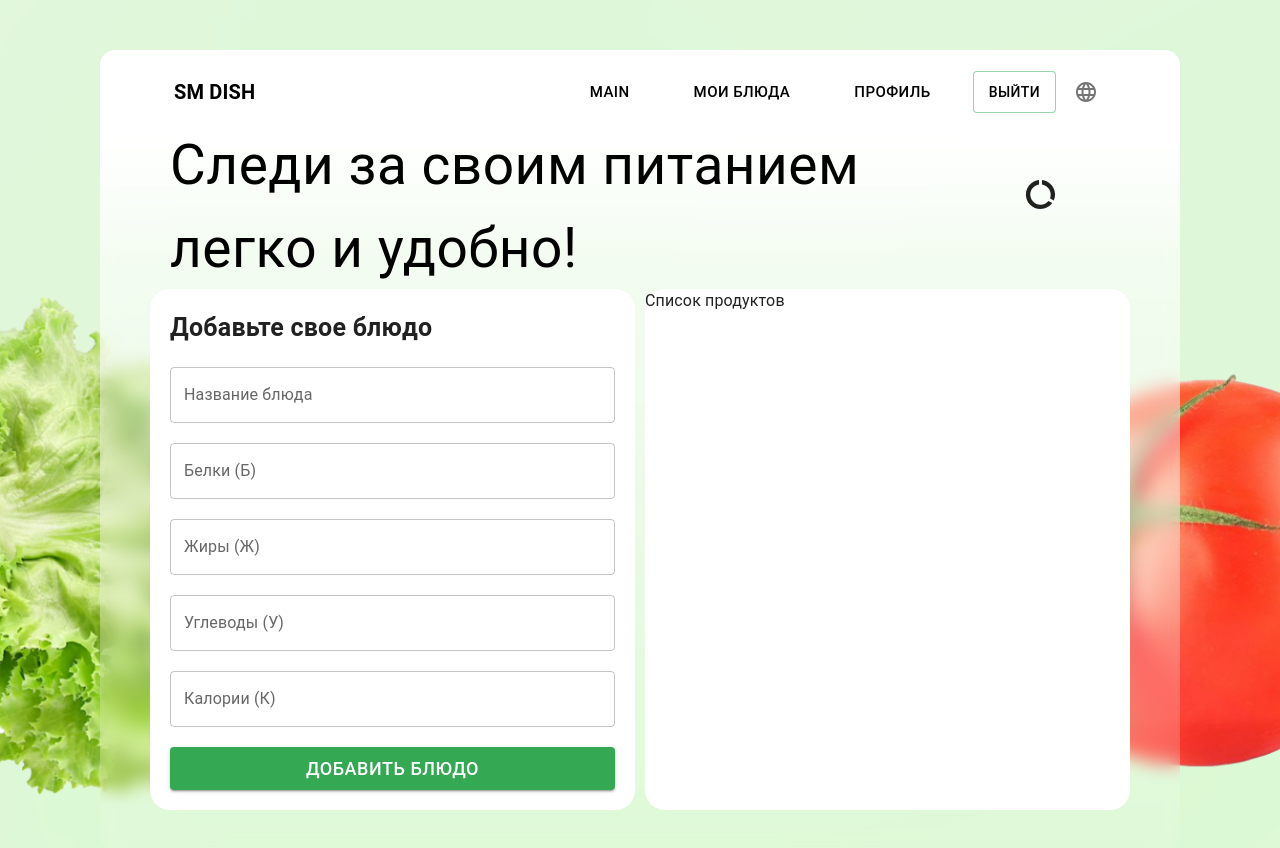
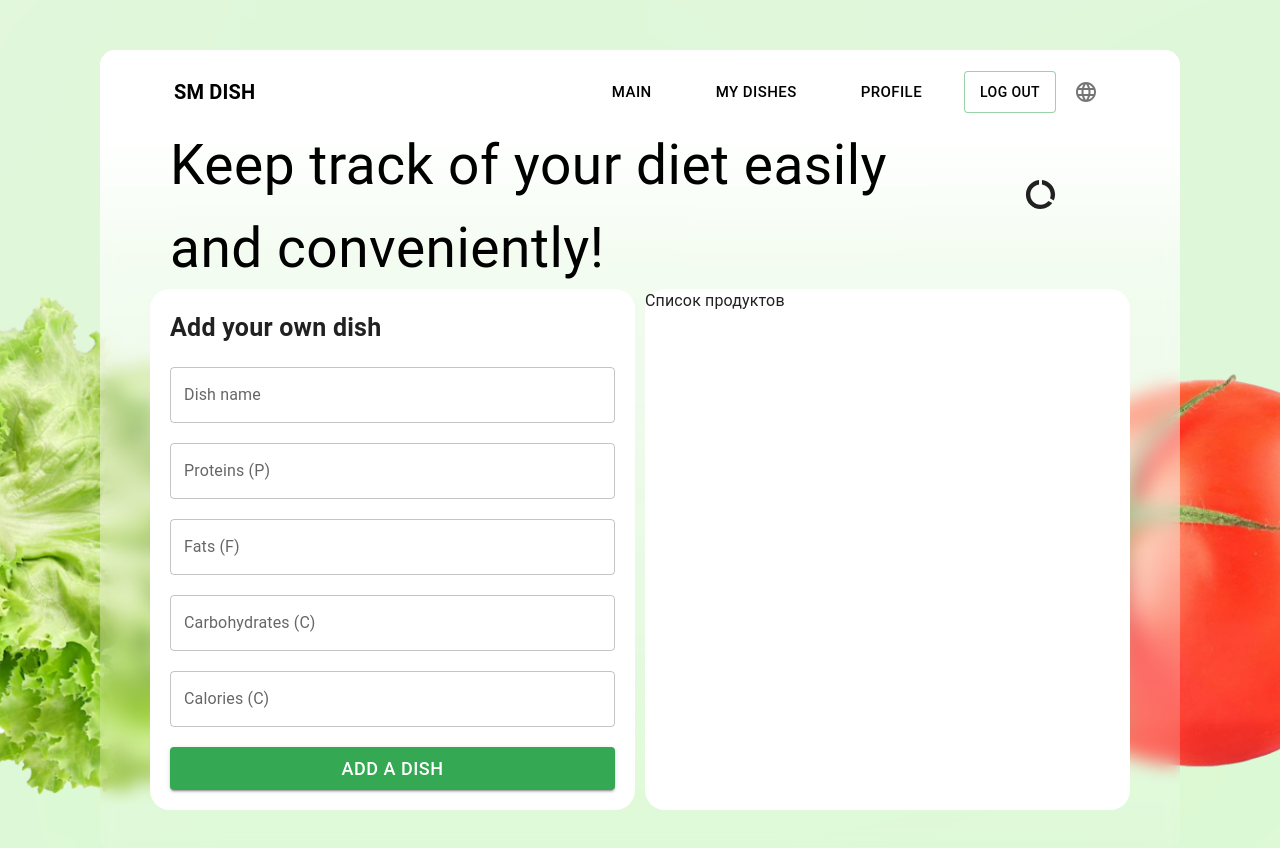
Before and after one commit to SMB-production/dish-balance-front, a React (Vite) app: page / in a window 1280 px wide. Shown: the top 848 px of the page. Built offline with nearby package versions, Linux system fonts and the light colour scheme.

Commit message:
fix: added transfers

```diff
--- a/public/locales/en/main.json
+++ b/public/locales/en/main.json
@@ -1,3 +1,10 @@
 {
-	"Это главная страница": "This is a main page"
+	"Cледи за своим питанием легко и удобно!": "Keep track of your diet easily and conveniently!",
+	"Добавьте свое блюдо": "Add your own dish",
+	"Название блюда": "Dish name",
+	"Белки (Б)": "Proteins (P)",
+	"Жиры (Ж)": "Fats (F)",
+	"Углеводы (У)": "Carbohydrates  (C)",
+	"Калории (К)": "Calories (C)",
+	"Добавить блюдо": "Add a dish"
 }
--- a/public/locales/en/registration.json
+++ b/public/locales/en/registration.json
@@ -1,7 +1,10 @@
 {
-	"Давайте познакомимся!": "Let's get to know each other!",
-	"Введите ваше имя": "Write your name",
-	"Введите ваш возраст":"Write your age",
-	"Введите вашу почту": "Write your e-mail",
-	"Регистрация":"Login"
+	"Начнем путь к здоровому питанию!": "Let's start the path to a healthy diet!",
+	"Введите Ваше имя": "Enter your name",
+	"Введите Ваш возраст": "Enter your age",
+	"Введите Ваш вес": "Enter your weight",
+	"Введите Вашу почту": "Enter your e-mail",
+	"Введите Ваш пароль": "Enter your password",
+	"Это поле обязательно": "This field is required",
+	"Зарегистрироваться": "Register"
 }
--- a/public/locales/en/translation.json
+++ b/public/locales/en/translation.json
@@ -1,4 +1,6 @@
 {
 	"Главная": "Main",
-	"Регистрация": "Sign Up"
+	"Мои блюда": "My Dishes",
+	"Профиль": "Profile",
+	"Выйти": "Log out"
 }
--- a/public/locales/ru/translation.json
+++ b/public/locales/ru/translation.json
@@ -1,4 +1,6 @@
 {
 	"Главная": "Главная",
-	"Регистрация": "Регистрация"
+	"Мои блюда": "Мои блюда",
+	"Профиль": "Профиль",
+	"Выйти": "Выйти"
 }
--- a/src/pages/MainPage/ui/MainPage.tsx
+++ b/src/pages/MainPage/ui/MainPage.tsx
@@ -14,8 +14,10 @@ import {
 import { Header } from '../../../widgets/Header';
 import { Button, TextField, Typography } from '@mui/material';
 import DataSaverOffIcon from '@mui/icons-material/DataSaverOff';
+import { useTranslation } from 'react-i18next';
 
 export const MainPage = () => {
+   const { t } = useTranslation('main');
    return (
       <Box sx={mainPageParentContainer}>
          <Box sx={dishesFormContainer}>
@@ -24,8 +26,7 @@ export const MainPage = () => {
             </Box>
             <Box sx={greetingTextAndGraphContainer}>
                <Typography sx={greetingTextContainer}>
-                  Cледи за своим питанием
-                  <br /> легко и удобно!
+                  {t('Cледи за своим питанием легко и удобно!')}
                </Typography>
                <Box sx={ringGraphContainer}>
                   <DataSaverOffIcon fontSize='large' />
@@ -33,16 +34,16 @@ export const MainPage = () => {
             </Box>
 
             <Box sx={cpfcFormContainer}>
-               <Typography sx={addYourDishTypography}>Добавьте свое блюдо</Typography>
+               <Typography sx={addYourDishTypography}>{t('Добавьте свое блюдо')}</Typography>
                <Box sx={cpfcForm}>
-                  <TextField label='Название блюда' />
-                  <TextField label='Белки (Б)' />
-                  <TextField label='Жиры (Ж)' />
-                  <TextField label='Углеводы (У)' />
-                  <TextField label='Калории (К)' />
+                  <TextField label={t('Название блюда')} />
+                  <TextField label={t('Белки (Б)')} />
+                  <TextField label={t('Жиры (Ж)')} />
+                  <TextField label={t('Углеводы (У)')} />
+                  <TextField label={t('Калории (К)')} />
 
                   <Button variant='contained' sx={{ fontSize: '18px' }}>
-                     Добавить блюдо
+                     {t('Добавить блюдо')}
                   </Button>
                </Box>
             </Box>
--- a/src/pages/Registration/ui/RegistrationPage.tsx
+++ b/src/pages/Registration/ui/RegistrationPage.tsx
@@ -13,6 +13,7 @@ import {
    inputRegistrationFieldsContainer,
    parentRegistrationBoxContainer,
 } from './styles.ts';
+import { useTranslation } from 'react-i18next';
 
 interface AuthForm {
    name: string;
@@ -31,6 +32,7 @@ export const RegistrationPage = () => {
       //реализовать интеграцию с бекендом
    };
 
+   const { t } = useTranslation('registration');
    return (
       <ThemeProvider theme={theme}>
          <FormProvider {...methods}>
@@ -47,45 +49,34 @@ export const RegistrationPage = () => {
                      <Box sx={greetingRegistrationFormContainer}>
                         <Box>
                            <Typography variant='h1' sx={greetingRegistrationText}>
-                              Начнем путь к здоровому питанию!
+                              {t('Начнем путь к здоровому питанию!')}
                            </Typography>
                         </Box>
                         <Box sx={inputRegistrationFieldsContainer}>
-                           <TextField
-                              id='outlined-helperText'
-                              label='Введите Ваше имя'
-                              {...register('name')}
-                           />
+                           <TextField label={t('Введите Ваше имя')} {...register('name')} />
 
                            <Box sx={bodyCharacteristics}>
                               <TextField
-                                 id='outlined-helperText'
-                                 label='Введите Ваш возраст'
+                                 label={t('Введите Ваш возраст')}
                                  sx={{ width: '50%' }}
                                  {...register('age')}
                               />
 
                               <TextField
-                                 id='outlined-helperText'
-                                 label='Введите Ваш вес'
+                                 label={t('Введите Ваш вес')}
                                  sx={{ width: '50%' }}
                                  {...register('weight')}
                               />
                            </Box>
 
+                           <TextField label={t('Введите Вашу почту')} {...register('email')} />
                            <TextField
-                              id='outlined-helperText'
-                              label='Введите Вашу почту'
-                              {...register('email')}
-                           />
-                           <TextField
-                              id='outlined-helperText'
-                              label='Введите Ваш пароль'
-                              helperText='Это поле обязательно'
+                              label={t('Введите Ваш пароль')}
+                              helperText={t('Это поле обязательно')}
                               {...register('password')}
                            />
                            <Button variant={'contained'} type='submit'>
-                              Войти
+                              {t('Зарегистрироваться')}
                            </Button>
                         </Box>
                      </Box>
--- a/src/widgets/Header/ui/Header.tsx
+++ b/src/widgets/Header/ui/Header.tsx
@@ -28,7 +28,7 @@ export const Header = () => {
                      variant={'outlined'}
                      sx={{ backgroundColor: 'white', color: 'black', mr: '10px' }}
                   >
-                     Выйти
+                     {t('Выйти')}
                   </Button>
                   {/*Сделать выход из профиля по ссылке*/}
                   <LangSwitcher />
```
Also changed, not shown: public/locales/ru/main.json (+8 -1 lines), public/locales/ru/registration.json (+8 -5 lines).
